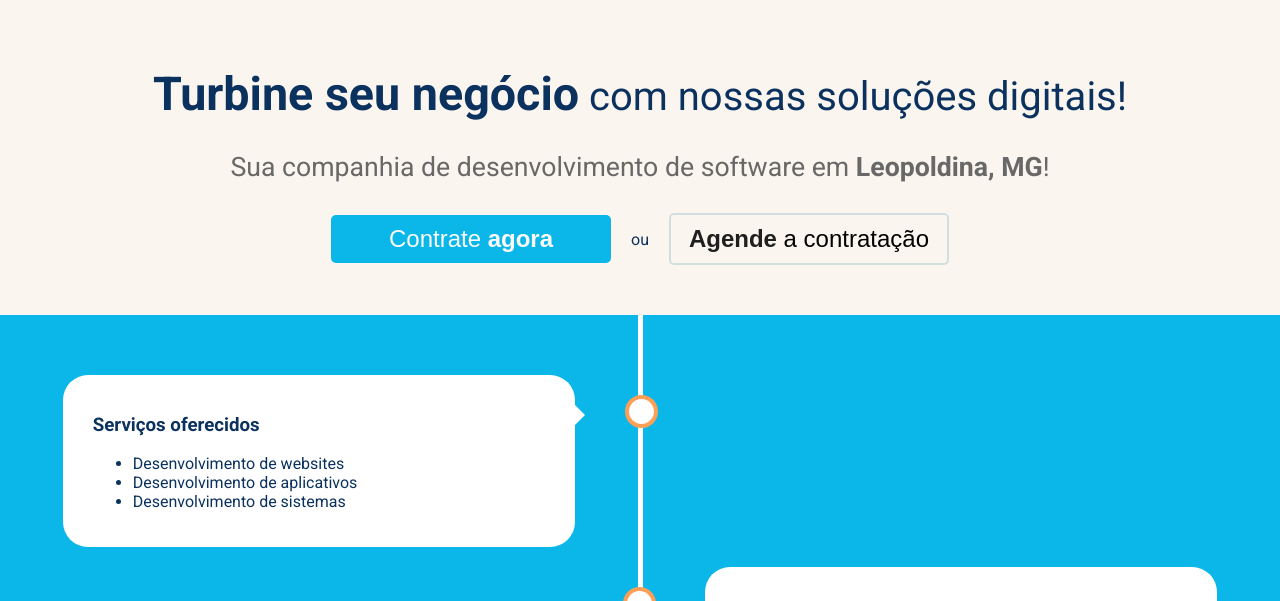
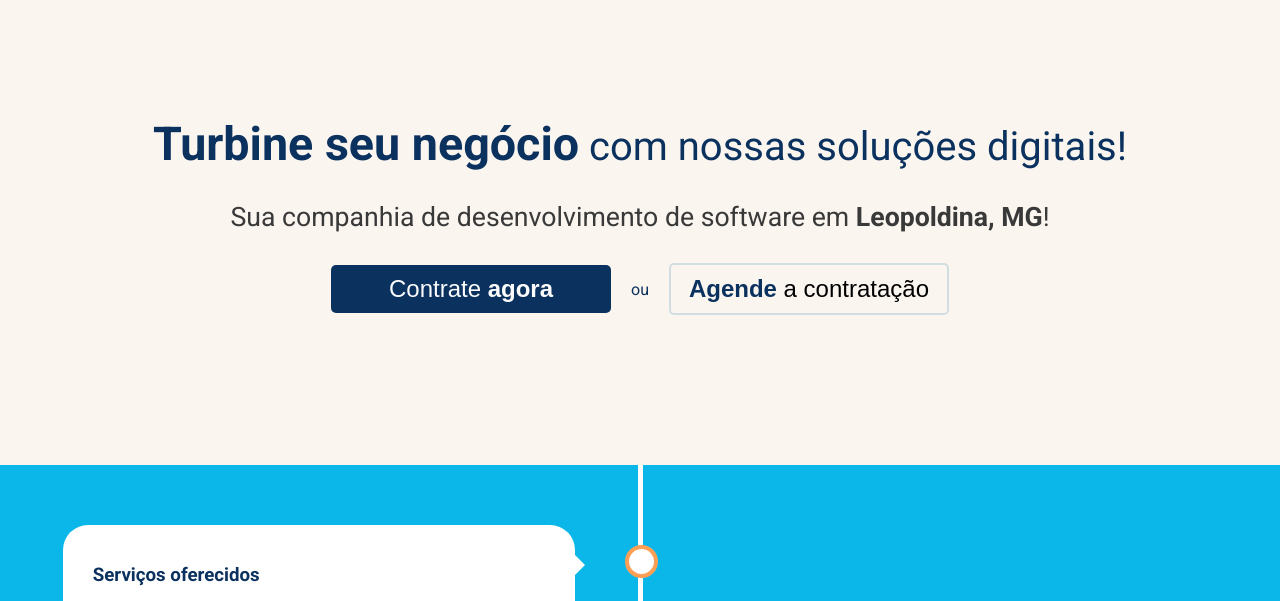
Before and after one commit to douglasrubims/Galax-Code-Landing-Page, a plain HTML site: page index.html in a window 1280 px wide. Shown: the part 133-734 px from the top of the page. Drawn offline with nearby package versions, Linux system fonts and the light colour scheme; files that its build step writes are made by us from their sources.

Commit message:
[Fix] first-container width

```diff
--- a/assets/css/modules/_first-container.scss
+++ b/assets/css/modules/_first-container.scss
@@ -2,11 +2,10 @@
 	display: flex;
 	flex-direction: column;
 	width: 100%;
-	height: 50%;
 	align-items: center;
 	justify-content: center;
-	padding-top: 50px;
-	padding-bottom: 50px;
+	padding-top: 100px;
+	padding-bottom: 150px;
 
 	.title {
 		padding: 20px;
@@ -18,7 +17,7 @@
 	}
 
 	.subtitle {
-		color: #686868;
+		color: lighten(#1F1F1F, 10%);
 		padding: 10px;
 		padding-bottom: 30px;
 		font-size: 20pt;
@@ -46,7 +45,7 @@
 			strong {
 				border: none;
 				text-decoration: none;
-				color: #1F1F1F;
+				color: #0B315E;
 			}
 
 			&:hover {
@@ -56,7 +55,7 @@
 
 		.click-me {
 			border: unset;
-			background-color: #0bb7e8;
+			background-color: #0B315E;
 			color: #fcfcfd;
 
 			strong {
@@ -66,7 +65,7 @@
 
 			&:hover {
 				text-decoration: none;
-				background-color: darken(#0bb7e8, 10%);
+				background-color: lighten(#0B315E, 20%);
 			}
 		}
 	}
```
